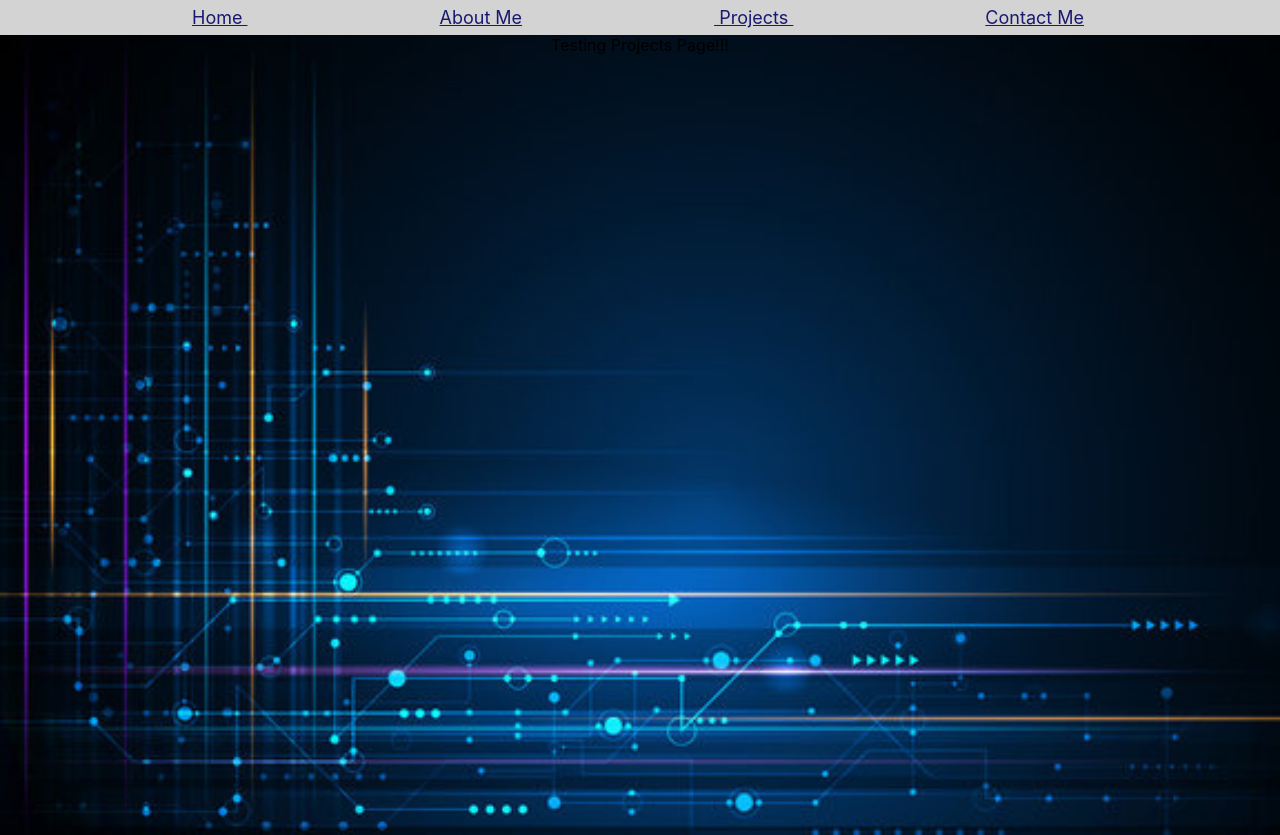
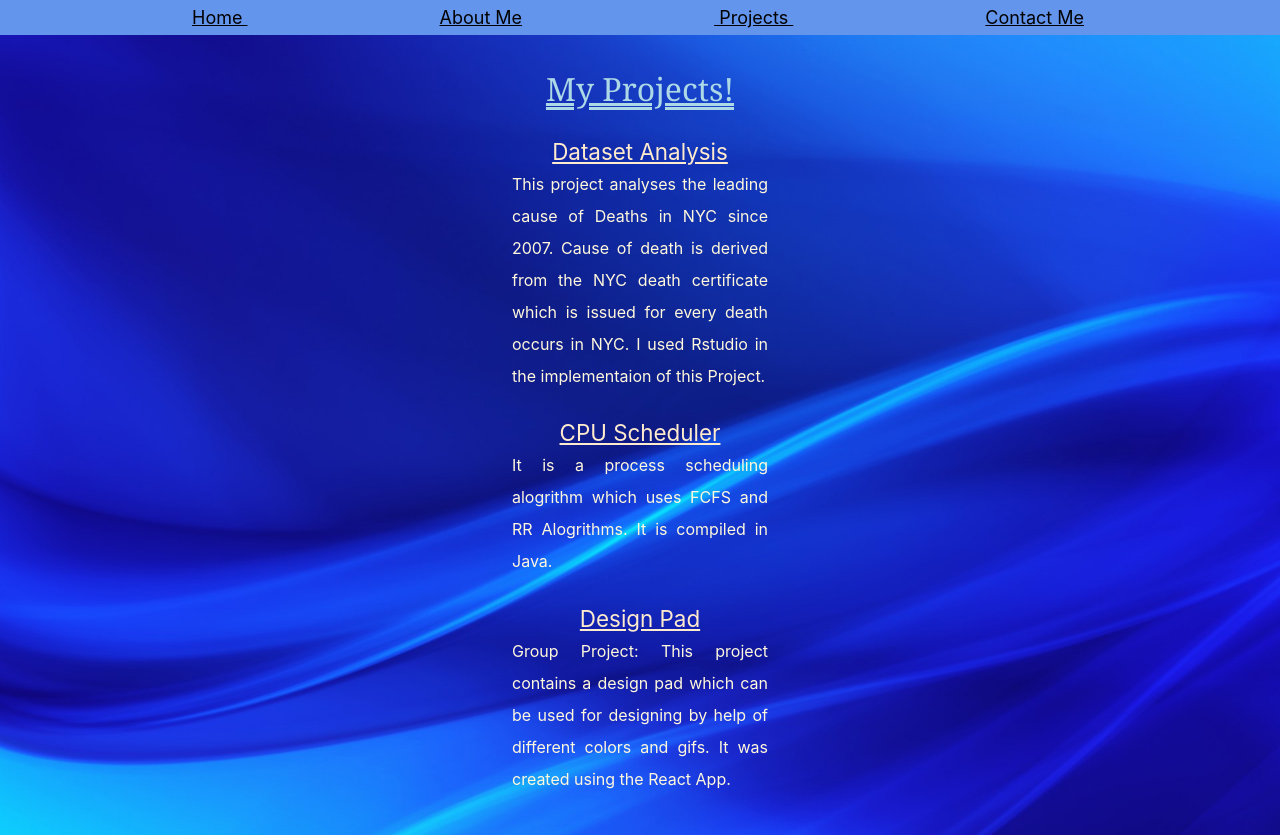
Before and after one commit to awm907/awm907.github.io, a React (Create React App) app: page /projects in a window 1280 px wide. Built offline with nearby package versions, Linux system fonts and the light colour scheme.

Commit message:
Completed the Projects Section

```diff
--- a/src/Components/Home.js
+++ b/src/Components/Home.js
@@ -9,7 +9,7 @@ function Home(){
 
             <img src={image} className= "pic"/>
             <div className='head1'>Abdul Wahab Malik</div>
-            <footer>Welcome to My Portfolio!</footer>
+            <div className="zoom">Welcome to My Portfolio!</div>
         </div>
     )
 }
--- a/src/Components/Navigation.css
+++ b/src/Components/Navigation.css
@@ -1,5 +1,5 @@
 nav{
-    background-color: lightgray;
+    background-color: cornflowerblue;
     min-height: 35px;
     align-content: center;
 }
@@ -7,7 +7,7 @@ nav{
 .links{
     font-size: 18px;
     text-align: center;
-    color: midnightblue;
+    color: black;
     margin-left: 15%;
 
 
--- a/src/Components/Page.css
+++ b/src/Components/Page.css
@@ -13,6 +13,7 @@
     font-style: italic;
     font-size: 35px;
     padding: 10px;
+    color: blanchedalmond;
 
 }
 
@@ -38,13 +39,13 @@
     position: absolute;
     bottom: 100px;
     margin-left: 45%;
-    color: black;
+    color: lightyellow;
 
 }
 
 .col{
 
-    color: black;
+    color: hotpink;
 
 
 }
@@ -74,10 +75,22 @@
 .header{
     font:status-bar;
     font-size: 2rem;
-    color: black;
+    color: lightblue;
     text-decoration-line: underline;
     font-family:Cambria, Cochin, Georgia, Times, 'Times New Roman', serif;
     text-decoration-style: double;
-    ;
+    padding-top: 2rem;
 
 }
+
+.zoom{
+    color: blanchedalmond;
+    font-size: 1.4rem;
+    font-family: cursive;
+
+
+}
+.zoom:hover{
+    font-size: 2rem;
+
+}
--- a/src/Components/Projects.js
+++ b/src/Components/Projects.js
@@ -6,8 +6,27 @@ import image from '../bg.jpg'
 function Projects(){
     return (
         <div style={{backgroundImage: 'url('+image+')', backgroundSize:"cover", height: "100vh"}} className="page">
-            Testing Projects Page!!!
+            <div className="header">My Projects!</div>
+
+            <div className="text">
+                <a href="https://sites.google.com/view/datasetanalysis/home" className="con">Dataset Analysis</a>
+
+                <div>This project analyses the leading cause of Deaths in NYC since 2007. Cause of death
+                    is derived from the NYC death certificate which is issued for every death occurs in NYC.
+                    I used Rstudio in the implementaion of this Project. </div>
+            </div>
+            <div className="text">
+                <a href="https://github.com/awm907/CPU_Scheduler" className='con'>CPU Scheduler</a>
+                <div>It is a process scheduling alogrithm which uses FCFS and RR Alogrithms. It is compiled in Java.</div>
+            </div>
+
+            <div className="text">
+                <a href="https://github.com/EricBuddy/design-pad" className="con">Design Pad</a>
+                <div>Group Project: This project contains a design pad which can be used for designing by help
+                    of different colors and gifs. It was created using the React App.</div>
+            </div>
         </div>
+
     )
 }
 
```
Also changed, not shown: src/bg.jpg.
